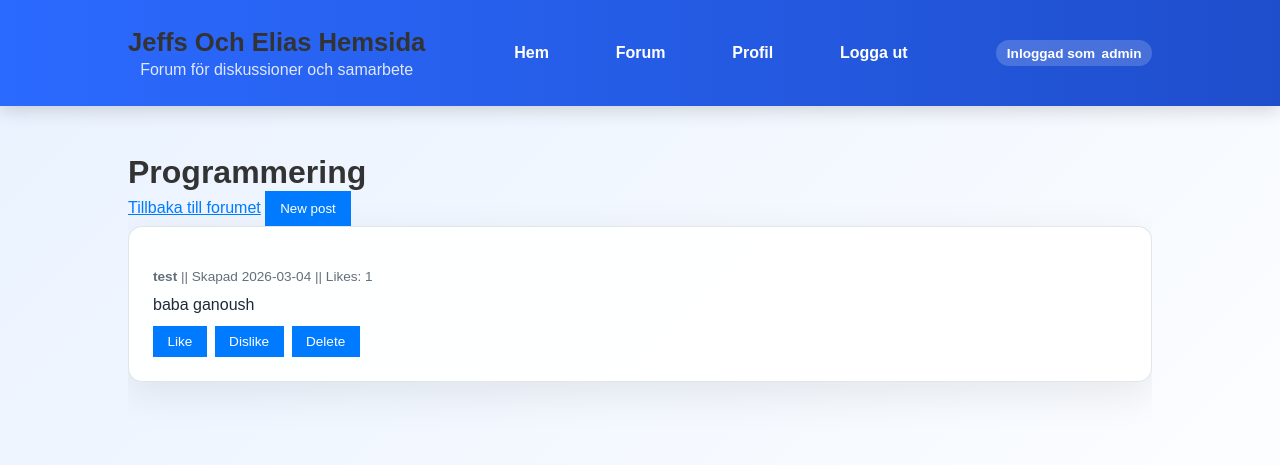
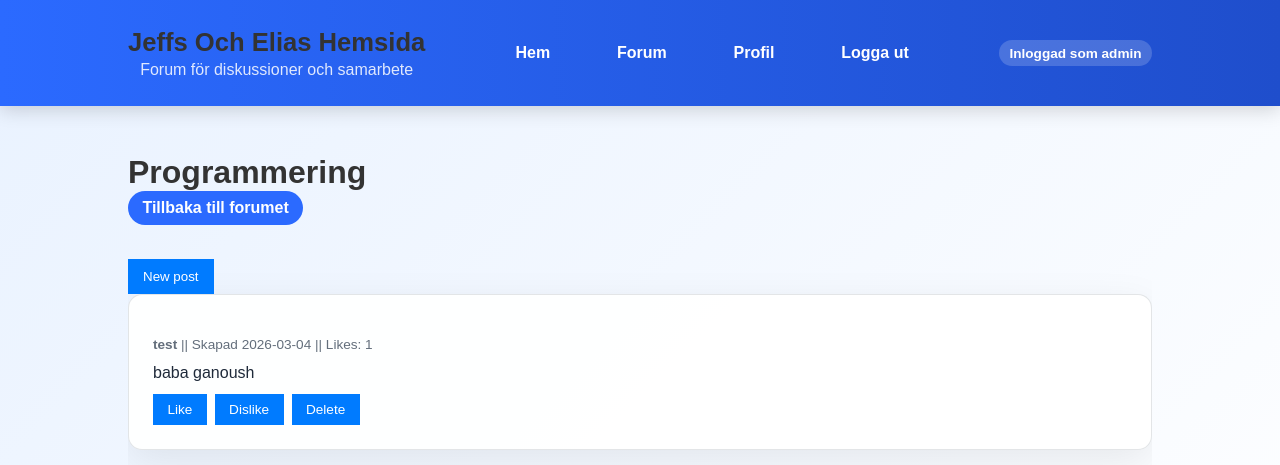
Before and after one commit to Carlchr/BetygshojandeProjekt, a Flask app: page /forum/topic/1 in a window 1280 px wide. Shown: the top 465 px of the page. Run offline with Flask 3, Linux system fonts and the light colour scheme; a user stored in the database is signed in; data comes from the database, SQL or seed files in the repository; some libraries are stand-ins or nearby versions.

Commit message:
btn-return
Updates btn-return so it has a design

```diff
--- a/static/style.css
+++ b/static/style.css
@@ -155,6 +155,7 @@ form input[type="submit"]:hover {
 }
 
 /* ---------- Design enhancements ---------- */
+
 :root {
     --primary: #2b6aff;
     --primary-dark: #1f4ecc;
@@ -310,6 +311,22 @@ main {
     background-color: rgba(208, 69, 76, 0.9);
 }
 
+.btn-return {
+    display: inline-block;
+    margin-bottom: 1rem;
+    padding: 0.5rem 0.9rem;
+    background-color: #2b6aff;
+    color: white;
+    border-radius: 50px;
+    font-weight: bold;
+    transition: background 0.2s ease;
+    text-decoration: none;
+}
+
+.btn-return:hover {
+    background-color: #1f4ecc;
+}
+
 footer {
     background: rgba(35, 82, 186, 0.95);
     color: rgba(255, 255, 255, 0.9);
--- a/templates/base.html
+++ b/templates/base.html
@@ -30,7 +30,7 @@
                         <li><a href="/forum">Forum</a></li>
                         <li><a href="/profile">Profil</a></li>
                         {% if current_user %}
-                            <li><a class="btn-ghost" href="/logout">Logga ut</a></li>
+                            <li><a class="btn" href="/logout">Logga ut</a></li>
                         {% else %}
                             <li><a class="btn" href="/login">Logga in</a></li>
                             <li><a class="btn" href="/register">Registrera</a></li>
@@ -40,9 +40,9 @@
 
                 <div class="user-status">
                     {% if current_user %}
-                        <span class="user-badge">Inloggad som <strong>{{ current_user }}</strong></span>
+                        <span class="user-badge"><strong> Inloggad som {{ current_user }} </strong></span>
                     {% else %}
-                        <span class="user-badge user-badge--offline">Inte inloggad</span>
+                        <span class="user-badge user-badge--offline"> Inte inloggad </span>
                     {% endif %}
                 </div>
             </div>
--- a/templates/open_topic.html
+++ b/templates/open_topic.html
@@ -4,11 +4,9 @@
 {% block content %}
 <h1>{{ topic.rubrik }}</h1>
 
-<a href="{{ url_for('forum') }}">Tillbaka till forumet</a>
+<a href="{{ url_for('forum') }}" class="btn-return">Tillbaka till forumet</a> <br><br>
 
-    <a href="{{ url_for('new_post', topic_id=topic.id) }}" class="new-thread-btn">
-        <button type="button"> New post </button>
-    </a>
+<a href="{{ url_for('new_post', topic_id=topic.id) }}" class="new-thread-btn"> <button type="button"> New post </button> </a> <br>
 
 {% for post in posts %}
     <div class="post-card">
--- a/templates/realtidschatt.html
+++ b/templates/realtidschatt.html
@@ -3,7 +3,7 @@
 
 {% block content %}
     <h1>Realtidschatt</h1>
-    <a href="{{ url_for('forum') }}"> Tillbaka till forumet </a> <br><hr><br>
+    <a href="{{ url_for('forum') }}" class="btn-return"> Tillbaka till forumet </a> <br><hr><br>
     <input type="text" id="messageInput" placeholder="Skriv ett meddelande...">
     <input type="button" id="sendButton" value="Skicka">
 
```
Also changed, not shown: templates/topics.html (indentation only).
